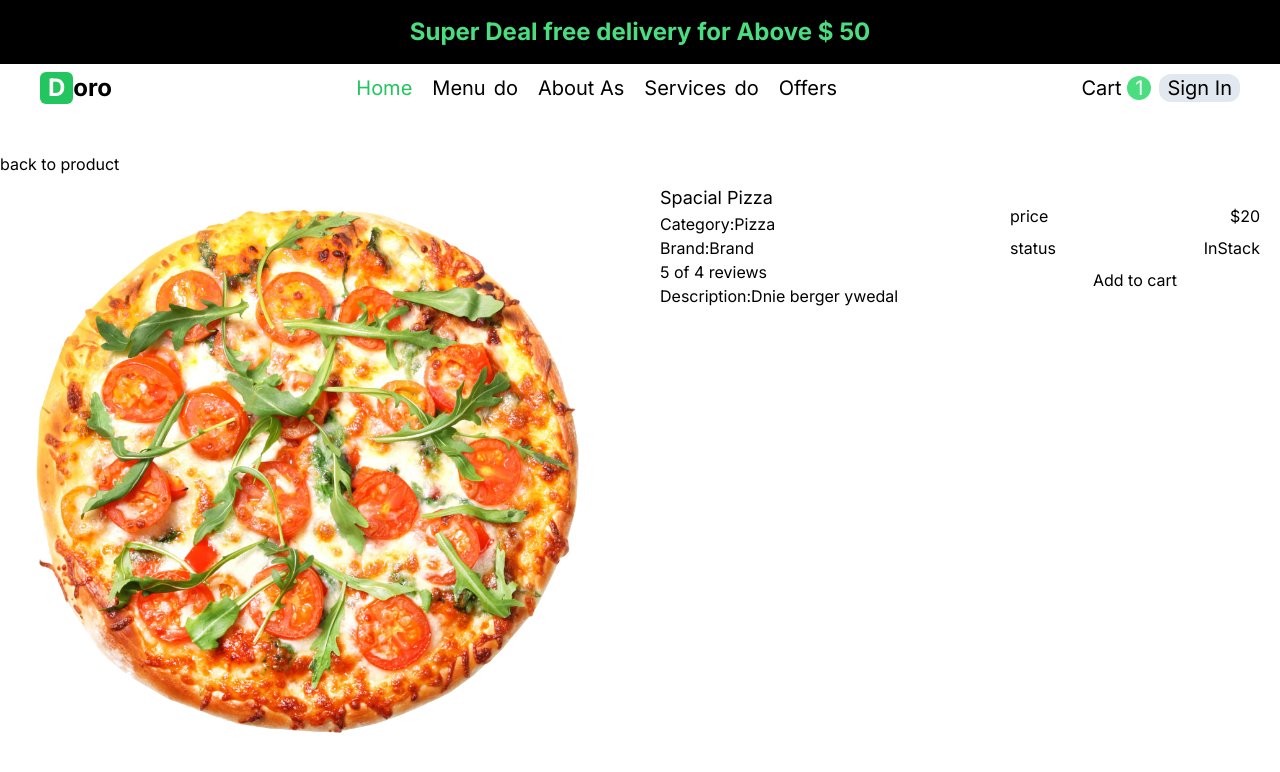
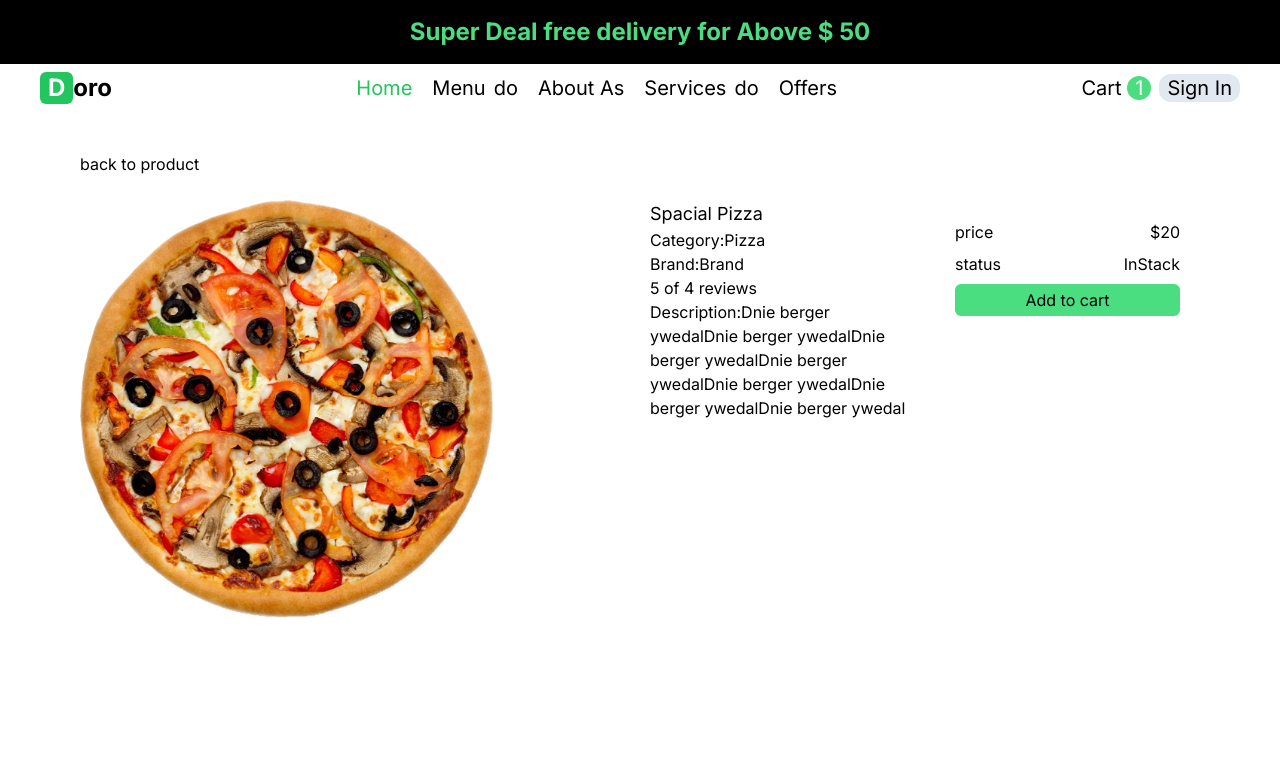
Before and after one commit to atsed27/Food-Deliver-web-App, a Next.js app: page /menu/1 in a window 1280 px wide. Shown: the top 772 px of the page. Built offline with nearby package versions, Linux system fonts and the light colour scheme.

Commit message:
detail page is done

```diff
--- a/app/menu/[id]/page.tsx
+++ b/app/menu/[id]/page.tsx
@@ -4,21 +4,15 @@ import React from 'react';
 
 function OneProduct() {
   return (
-    <div>
+    <div className="px-3 md:px-0  lg:px-20 ">
       <div className="py-2">
         <Link href={'/'}>back to product</Link>
       </div>
-      <div className="grid gap-4 md:grid-cols-4 md:gap-10">
-        <div className="md:col-span-2">
-          <Image
-            src={'/temporary/p3.png'}
-            alt={'pizza'}
-            width={600}
-            height={600}
-            layout="responsive"
-          />
+      <div className="grid gap-4 md:grid-cols-4 md:gap-2 lg:gap-5 mt-4">
+        <div className="md:col-span-2   w-full md:w-3/4">
+          <img src={'/temporary/p1.png'} alt={'pizza'} />
         </div>
-        <div>
+        <div className="">
           <ul>
             <li>
               <h1 className="text-lg"> Spacial Pizza </h1>
@@ -26,7 +20,11 @@ function OneProduct() {
             <li>Category:Pizza</li>
             <li>Brand:Brand</li>
             <li>5 of 4 reviews</li>
-            <li>Description:Dnie berger ywedal</li>
+            <li>
+              Description:Dnie berger ywedalDnie berger ywedalDnie berger
+              ywedalDnie berger ywedalDnie berger ywedalDnie berger ywedalDnie
+              berger ywedal
+            </li>
           </ul>
         </div>
         <div>
@@ -39,7 +37,9 @@ function OneProduct() {
               <div>status</div>
               <div>{1 > 0 ? 'InStack' : 'Unavailable'}</div>
             </div>
-            <button className="w-full primary-button">Add to cart</button>
+            <button className="w-full bg-green-400 py-1 rounded-md">
+              Add to cart
+            </button>
           </div>
         </div>
       </div>
```
